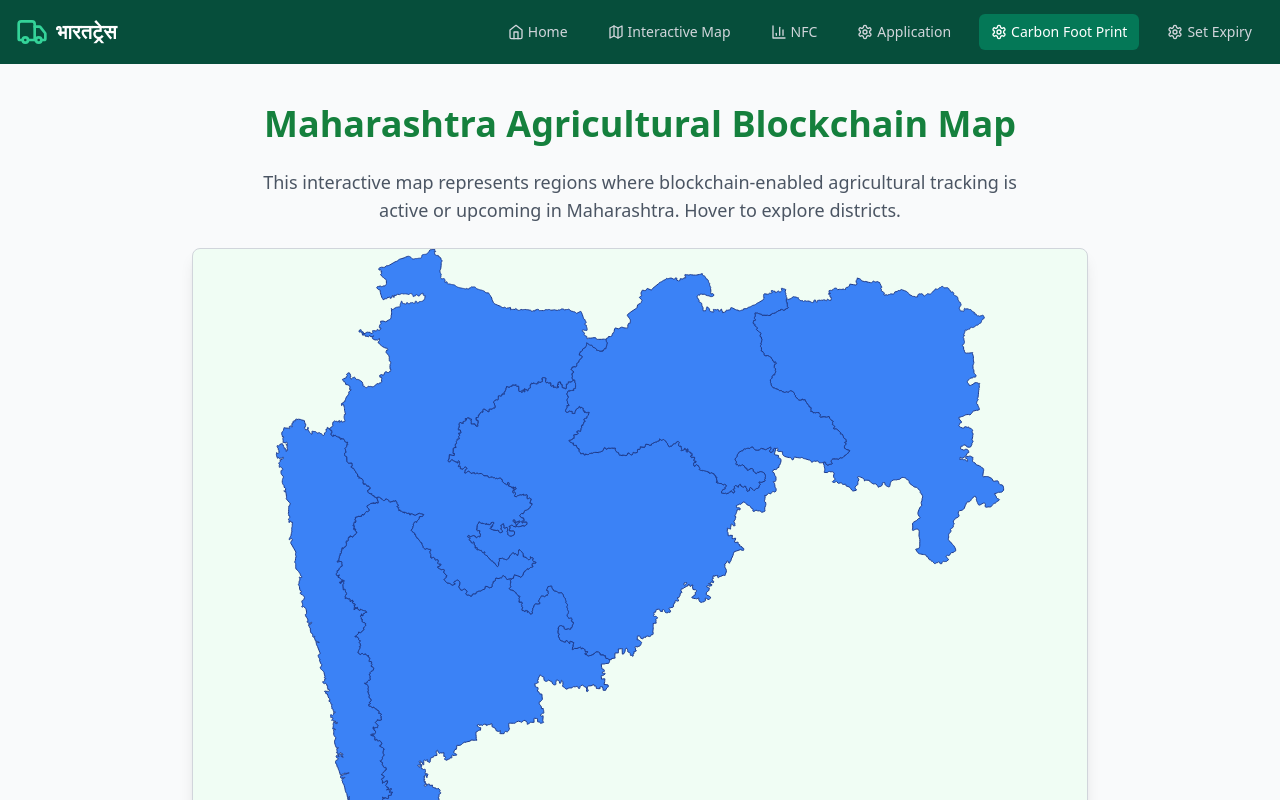
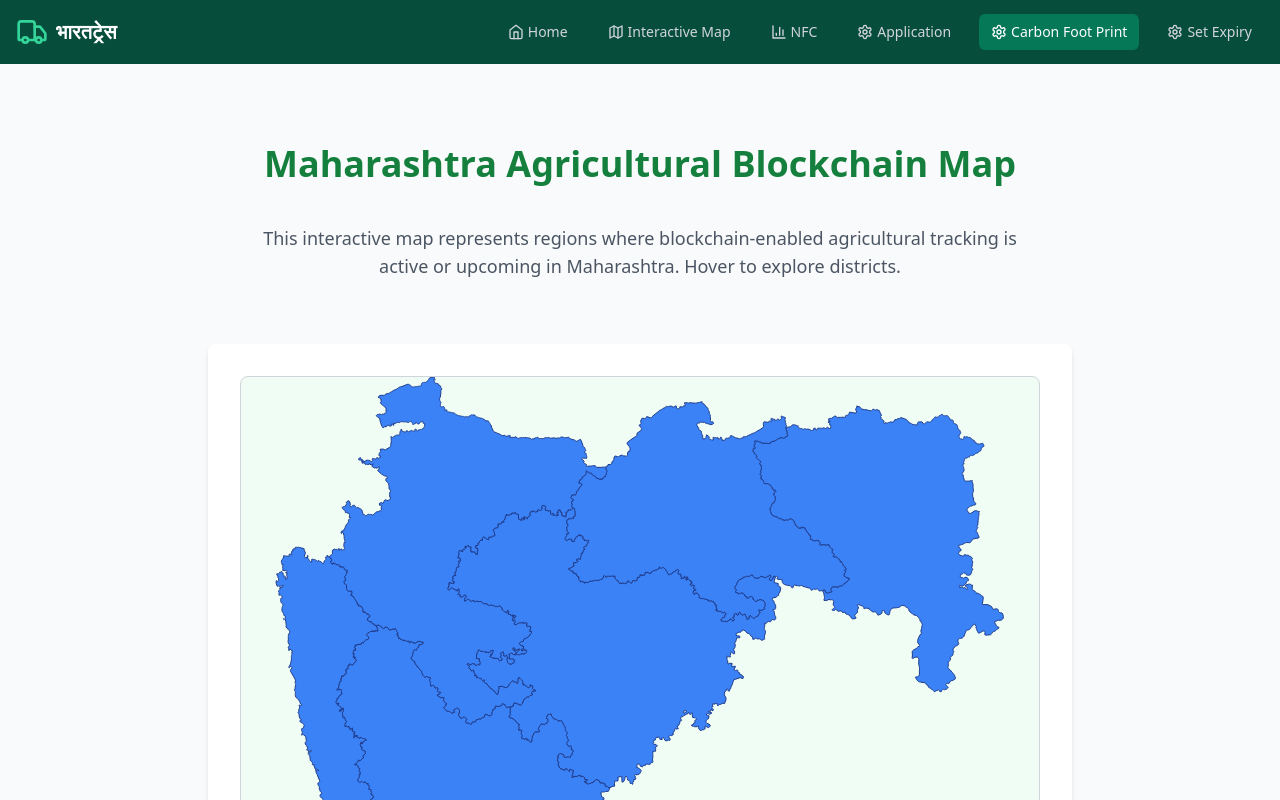
Before and after one commit to Beastdzns/BharatTrace, a React (Vite) app in the folder clinkit/Supply-Track-main/: page /carbon in a window 1280 px wide. Shown: the top 800 px of the page. Built offline with nearby package versions, Linux system fonts and the light colour scheme; no server answers.

Commit message:
changs to map

```diff
--- a/clinkit/Supply-Track-main/src/pages/CarbonPrint.tsx
+++ b/clinkit/Supply-Track-main/src/pages/CarbonPrint.tsx
@@ -46,15 +46,17 @@ const MaharashtraMap: React.FC = () => {
   }, []);
 
   return (
-    <div className="p-10 bg-gray-50 min-h-screen">
-      <h1 className="text-4xl font-bold text-center text-green-700 mb-6">
+    <div className="p-16 bg-gray-50 min-h-screen">
+      <h1 className="text-4xl font-bold text-center text-green-700 mb-10 mt-4">
         Maharashtra Agricultural Blockchain Map
       </h1>
-      <p className="text-center text-lg text-gray-600 mb-6 max-w-3xl mx-auto">
+      <p className="text-center text-lg text-gray-600 mb-10 max-w-3xl mx-auto">
         This interactive map represents regions where blockchain-enabled agricultural tracking is active or upcoming in Maharashtra. Hover to explore districts.
       </p>
-      <div className="flex justify-center">
-        <svg ref={svgRef} className="w-full max-w-4xl h-[600px] border border-gray-300 shadow-lg rounded-lg"></svg>
+      <div className="flex justify-center mt-16 mb-8">
+        <div className="p-8 bg-white rounded-lg shadow-md">
+          <svg ref={svgRef} className="w-full max-w-4xl h-[600px] border border-gray-300 rounded-lg"></svg>
+        </div>
       </div>
     </div>
   );
```
